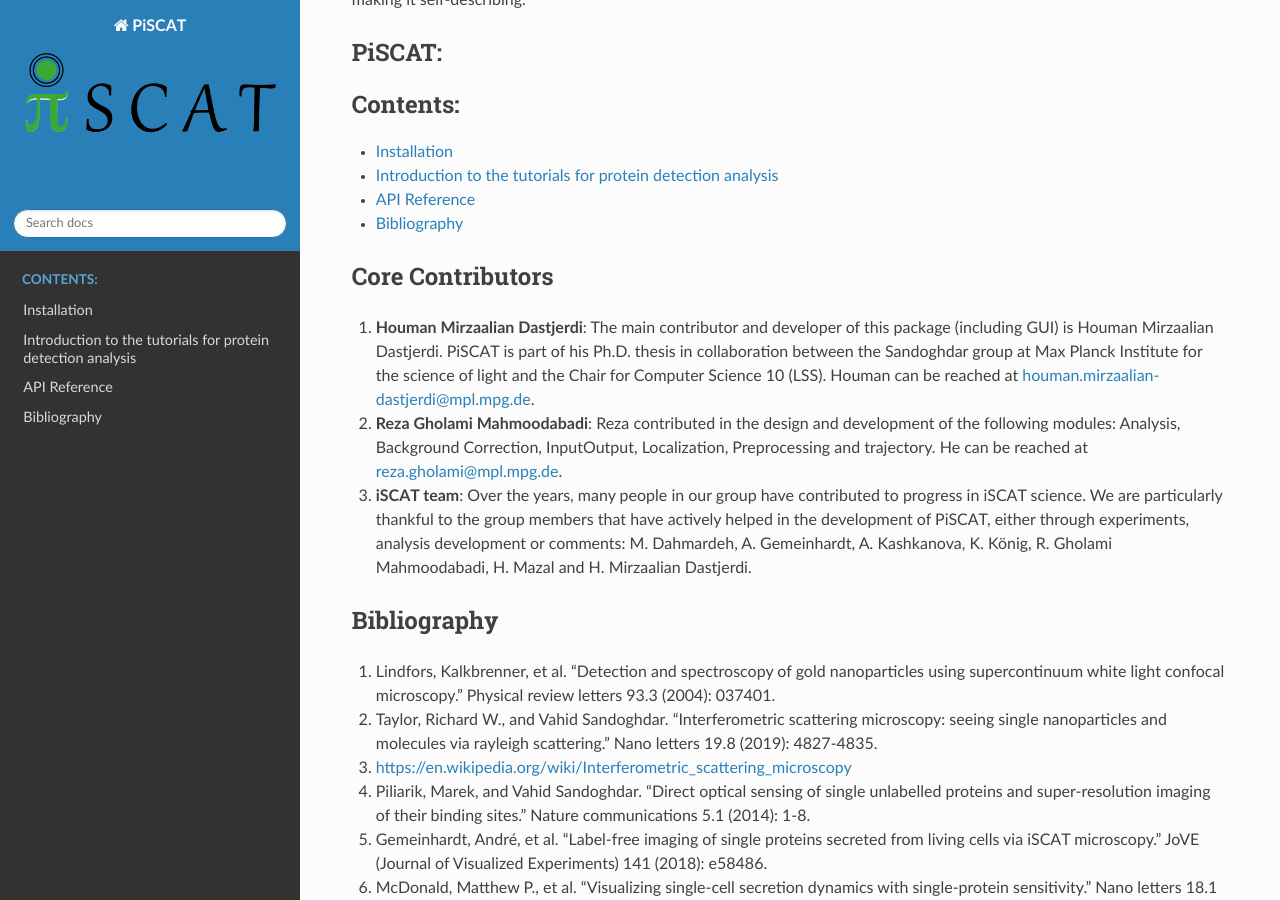
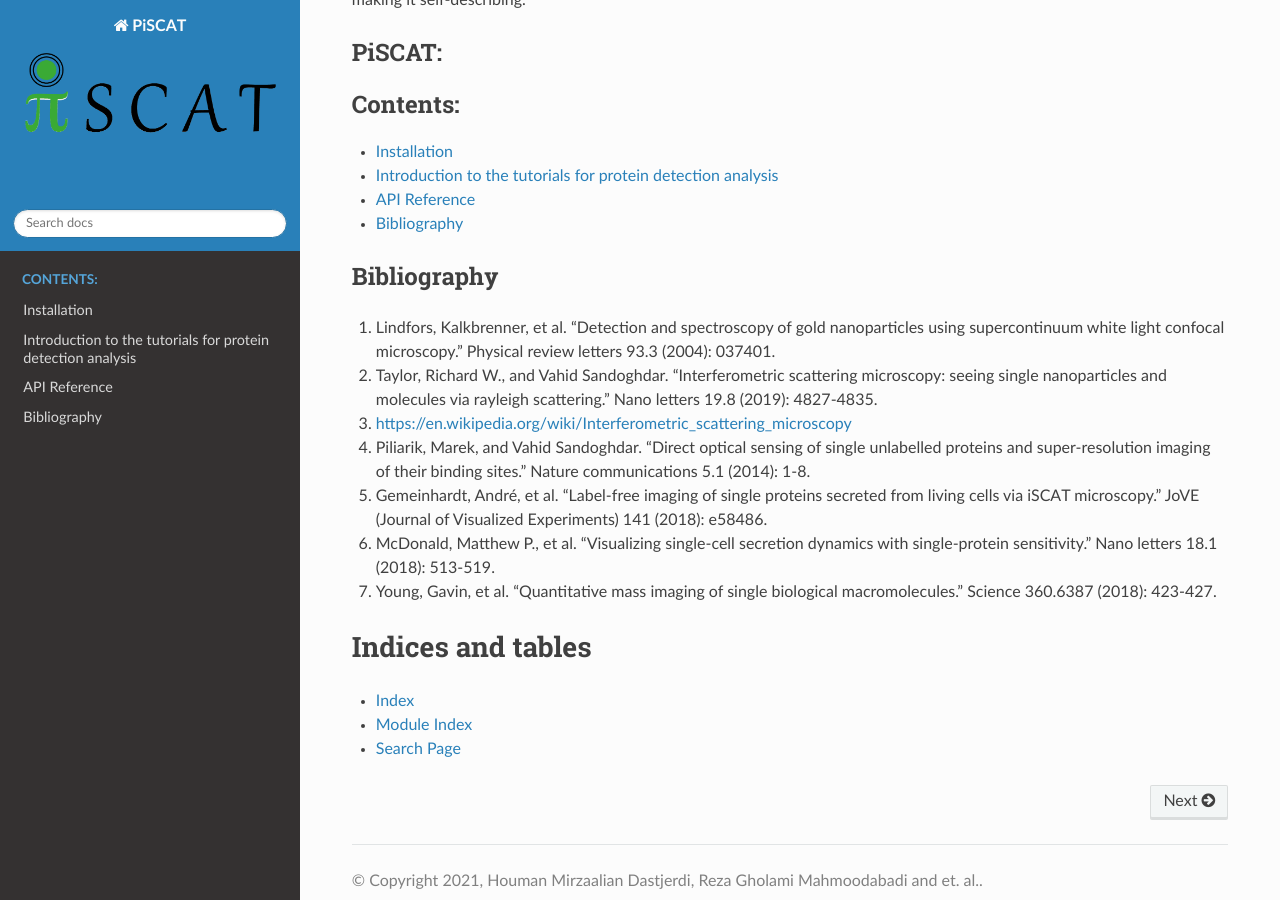
Before and after one commit to SandoghdarLab/PiSCAT, a Sphinx documentation site: the page built from docs/index.rst, in a window 1280 px wide and 900 px high, scrolled down 913 px. Built offline with Sphinx 7.4.7 and the Read the Docs theme 2.0.0, drawn with Linux system fonts in a browser that asks for light colours.

Commit message:
del Core Contributors

```diff
--- a/docs/index.rst
+++ b/docs/index.rst
@@ -31,6 +31,7 @@
 advanced applications such as real-time investigation of cellular secretion (`[5] <https://doi.org/10.3791/58486>`_,
 `[6] <https://doi.org/10.1021/acs.nanolett.7b04494>`_) and quantitative mass spectrometry of single proteins (`[7] <https://doi.org/10.1126/science.aar5839>`_).
 
+
 Documentation
 -------------
 
@@ -45,8 +46,9 @@
 large, complex, heterogeneous data. HDF5 uses a "file directory" like structure that allows users to organize data within
 the file in structured ways and to embed metadata as well, making it self-describing.
 
+
 PiSCAT:
-----------------------------------------------------------------------------------
+-------
 
 .. toctree::
    :maxdepth: 1
@@ -56,15 +58,6 @@
    tutorials
    code_reference
    bibliography
-
-Core Contributors
------------------
-
-1. **Houman Mirzaalian Dastjerdi**: The main contributor and developer of this package (including GUI) is Houman Mirzaalian Dastjerdi. PiSCAT is part of his Ph.D. thesis in collaboration between the Sandoghdar group at Max Planck Institute for the science of light and the Chair for Computer Science 10 (LSS). Houman can be reached at houman.mirzaalian-dastjerdi@mpl.mpg.de.
-
-2. **Reza Gholami Mahmoodabadi**: Reza contributed in the design and development of the following modules: Analysis, Background Correction, InputOutput, Localization, Preprocessing and trajectory. He can be reached at reza.gholami@mpl.mpg.de.
-
-3. **iSCAT team**: Over the years, many people in our group have contributed to progress in iSCAT science. We are particularly thankful to the group members that have actively helped in the development of PiSCAT, either through experiments, analysis development or comments: M. Dahmardeh, A. Gemeinhardt, A. Kashkanova, K. König, R. Gholami Mahmoodabadi, H. Mazal and H. Mirzaalian Dastjerdi.
 
 
 Bibliography
@@ -84,7 +77,6 @@
 7. Young, Gavin, et al. "Quantitative mass imaging of single biological macromolecules." Science 360.6387 (2018): 423-427.
 
 
-
 Indices and tables
 ==================
 
```
Also changed, not shown: README.md (+0 -8 lines).
